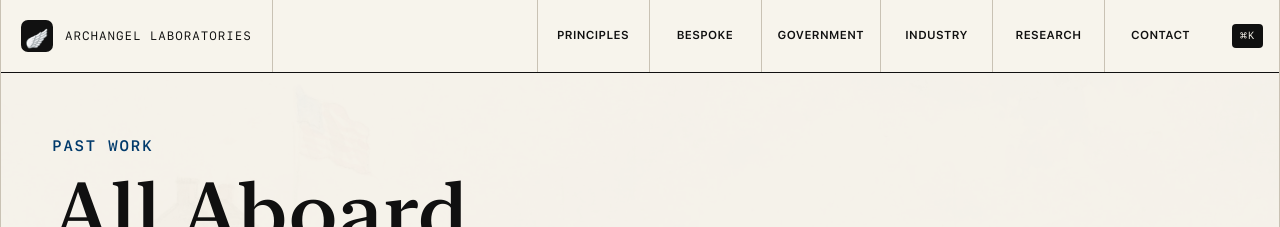
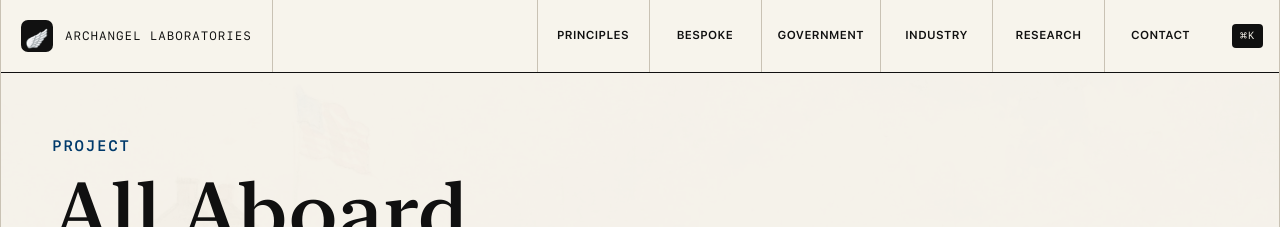
Before and after one commit to ryanrclewis/archangel, a Next.js app: page /projects/all-aboard in a window 1280 px wide. Shown: the top 227 px of the page. Built offline with nearby package versions, Linux system fonts and the light colour scheme.

Commit message:
removed legacy folder structure

```diff
--- a/app/data/projects.ts
+++ b/app/data/projects.ts
@@ -10,7 +10,6 @@ export type ProjectClient = {
 export type Project = {
   id: string;
   name: string;
-  folder: "Our Work" | "Past Work" | "Archangel";
   type: string;
   status: ProjectStatus;
   description: string;
@@ -30,7 +29,6 @@ export const projects: Project[] = [
   {
     id: "saintstombs",
     name: "SaintsTombs",
-    folder: "Our Work",
     type: "Web Application",
     status: "LIVE",
     url: "https://saintstombs.com",
@@ -42,7 +40,6 @@ export const projects: Project[] = [
   {
     id: "mithril",
     name: "Mithril",
-    folder: "Our Work",
     type: "Docker / Networking",
     status: "LIVE",
     url: "https://github.com/ryanrclewis/mithril",
@@ -54,7 +51,6 @@ export const projects: Project[] = [
   {
     id: "heirloom",
     name: "Heirloom",
-    folder: "Our Work",
     type: "Web Application",
     status: "IN PROGRESS",
     url: "https://heirloom-two.vercel.app/login",
@@ -65,7 +61,6 @@ export const projects: Project[] = [
   {
     id: "crisis-catalog",
     name: "Crisis Catalog",
-    folder: "Our Work",
     type: "Web Application",
     status: "IN PROGRESS",
     url: "https://crisis-catalog.pages.dev/",
@@ -76,7 +71,6 @@ export const projects: Project[] = [
   {
     id: "psalm113-3",
     name: "Psalm 113:3",
-    folder: "Our Work",
     type: "Web Visualization",
     status: "IN PROGRESS",
     url: "https://github.com/ryanrclewis/psalm113-3",
@@ -87,7 +81,6 @@ export const projects: Project[] = [
   {
     id: "pantrie",
     name: "Pantrie",
-    folder: "Our Work",
     type: "Docker / CLI Tool",
     status: "IN PROGRESS",
     url: "https://github.com/ryanrclewis/pantrie",
@@ -98,7 +91,6 @@ export const projects: Project[] = [
   {
     id: "gm",
     name: "General Motors",
-    folder: "Past Work",
     type: "Experience Architecture",
     status: "COMPLETED",
     launchDate: "May 2025",
@@ -111,7 +103,6 @@ export const projects: Project[] = [
   {
     id: "nsfm",
     name: "National Sci-Fi Museum",
-    folder: "Past Work",
     type: "iOS Application",
     status: "COMPLETED",
     launchDate: "Feb 2025",
@@ -129,7 +120,6 @@ export const projects: Project[] = [
   {
     id: "lwt",
     name: "Long Walk Technologies",
-    folder: "Past Work",
     type: "Web Development",
     status: "COMPLETED",
     launchDate: "Dec 2024",
@@ -146,7 +136,6 @@ export const projects: Project[] = [
   {
     id: "stellantis",
     name: "Stellantis",
-    folder: "Past Work",
     type: "Experience Architecture",
     status: "COMPLETED",
     launchDate: "Jan 2022",
@@ -159,7 +148,6 @@ export const projects: Project[] = [
   {
     id: "coetic",
     name: "CoeticHR",
-    folder: "Past Work",
     type: "Web Redesign",
     status: "COMPLETED",
     launchDate: "Oct 2020",
@@ -176,7 +164,6 @@ export const projects: Project[] = [
   {
     id: "people-science",
     name: "People Science",
-    folder: "Past Work",
     type: "Web Experience",
     status: "COMPLETED",
     launchDate: "Oct 2020",
@@ -193,7 +180,6 @@ export const projects: Project[] = [
   {
     id: "effective-ministry-360",
     name: "Effective Ministry 360",
-    folder: "Past Work",
     type: "Product Experience",
     status: "COMPLETED",
     launchDate: "Oct 2020",
@@ -209,7 +195,6 @@ export const projects: Project[] = [
   {
     id: "woether",
     name: "Woether",
-    folder: "Past Work",
     type: "Web Application",
     status: "COMPLETED",
     launchDate: "Oct 2020",
@@ -225,7 +210,6 @@ export const projects: Project[] = [
   {
     id: "finer-dining",
     name: "Finer Dining",
-    folder: "Past Work",
     type: "UX / Product Design",
     status: "COMPLETED",
     launchDate: "May 2019",
@@ -243,7 +227,6 @@ export const projects: Project[] = [
   {
     id: "dsl",
     name: "Digital Scholarship Lab",
-    folder: "Past Work",
     type: "Web Redesign",
     status: "COMPLETED",
     launchDate: "Dec 2018",
@@ -260,7 +243,6 @@ export const projects: Project[] = [
   {
     id: "h2home",
     name: "H2home",
-    folder: "Past Work",
     type: "Product Design",
     status: "COMPLETED",
     launchDate: "Mon YYYY",
@@ -276,7 +258,6 @@ export const projects: Project[] = [
   {
     id: "soundwriting",
     name: "Soundwriting",
-    folder: "Past Work",
     type: "Interface Design",
     status: "COMPLETED",
     launchDate: "Aug 2018",
@@ -293,7 +274,6 @@ export const projects: Project[] = [
   {
     id: "all-aboard",
     name: "All Aboard",
-    folder: "Past Work",
     type: "Game Prototype",
     status: "COMPLETED",
     launchDate: "Jun 2018",
@@ -311,7 +291,6 @@ export const projects: Project[] = [
   {
     id: "coetic-3",
     name: "Coetic Website 3.0",
-    folder: "Past Work",
     type: "Web Redesign",
     status: "COMPLETED",
     launchDate: "Aug 2019",
@@ -327,7 +306,6 @@ export const projects: Project[] = [
   {
     id: "michigan-avenue-2030",
     name: "Michigan Avenue 2030",
-    folder: "Past Work",
     type: "Human-Centered Research",
     status: "COMPLETED",
     launchDate: "May 2019",
@@ -344,7 +322,6 @@ export const projects: Project[] = [
   {
     id: "global-payment-network",
     name: "Global Payment Network",
-    folder: "Past Work",
     type: "Research Project",
     status: "COMPLETED",
     launchDate: "Apr 2019",
@@ -360,7 +337,6 @@ export const projects: Project[] = [
   {
     id: "jane-the-brain",
     name: "Jane The Brain",
-    folder: "Past Work",
     type: "Campaign Design",
     status: "COMPLETED",
     launchDate: "Mon YYYY",
@@ -378,7 +354,6 @@ export const projects: Project[] = [
   {
     id: "allo-redesign",
     name: "Allo Redesign",
-    folder: "Past Work",
     type: "UX Concept",
     status: "COMPLETED",
     launchDate: "Mon YYYY",
@@ -395,7 +370,6 @@ export const projects: Project[] = [
   {
     id: "fiop-modernization",
     name: "Food Inspections Online Postings",
-    folder: "Past Work",
     type: "Government Modernization",
     status: "COMPLETED",
     launchDate: "Apr 2025",
@@ -409,7 +383,6 @@ export const projects: Project[] = [
   {
     id: "wrrs-modernization",
     name: "Well Record Retrieval System",
-    folder: "Past Work",
     type: "Government Modernization",
     status: "COMPLETED",
     launchDate: "Apr 2025",
@@ -422,7 +395,6 @@ export const projects: Project[] = [
   }, {
     id: "opcert-modernization",
     name: "Operator Training and Certification Information System (OTCIS / OpCert)",
-    folder: "Past Work",
     type: "Government Modernization",
     status: "IN PROGRESS",
     launchDate: "",
@@ -436,7 +408,6 @@ export const projects: Project[] = [
   {
     id: "burn-permits-modernization",
     name: "Burn Permits",
-    folder: "Past Work",
     type: "Government Modernization",
     status: "COMPLETED",
     launchDate: "Apr 2025",
@@ -450,7 +421,6 @@ export const projects: Project[] = [
   {
     id: "icdb-modernization",
     name: "Intentional Conversation Database (ICDB)",
-    folder: "Past Work",
     type: "Government Modernization",
     status: "IN PROGRESS",
     description:
@@ -466,7 +436,6 @@ export const projects: Project[] = [
   {
     id: "fish-modernization",
     name: "Fisheries Information System Hub (FISH)",
-    folder: "Past Work",
     type: "Government Modernization",
     status: "IN PROGRESS",
     description:
@@ -482,7 +451,6 @@ export const projects: Project[] = [
   {
     id: "wwat-modernization",
     name: "Water Withdrawal Assessment Tool (WWAT)",
-    folder: "Past Work",
     type: "Government Modernization",
     status: "COMPLETED",
     launchDate: "Apr 2025",
@@ -499,7 +467,6 @@ export const projects: Project[] = [
   {
     id: "mif-modernization",
     name: "Michigan Forest Inventory (MiFI)",
-    folder: "Past Work",
     type: "Government Digital Platform",
     status: "IN PROGRESS",
     description:
@@ -515,7 +482,6 @@ export const projects: Project[] = [
   {
     id: "miehdwis",
     name: "MIEHDWIS",
-    folder: "Past Work",
     type: "Government Digital Platform",
     status: "IN PROGRESS",
     description:
@@ -531,7 +497,6 @@ export const projects: Project[] = [
   {
     id: "digital-standards",
     name: "Digtial Standards",
-    folder: "Past Work",
     type: "Design System",
     status: "IN PROGRESS",
     description:
@@ -547,7 +512,6 @@ export const projects: Project[] = [
   {
     id: "digital-guidelines",
     name: "Digital Guidelines",
-    folder: "Past Work",
     type: "Design System",
     status: "IN PROGRESS",
     description:
@@ -563,7 +527,6 @@ export const projects: Project[] = [
   {
     id: "one-state-one-brand",
     name: "One State, One Brand",
-    folder: "Past Work",
     type: "GovernmentExperience Architecture",
     status: "IN PROGRESS",
     description:
@@ -579,7 +542,6 @@ export const projects: Project[] = [
   {
     id: "portfolio",
     name: "Portfolio",
-    folder: "Past Work",
     type: "Portfolio Website",
     status: "LIVE",
     url: "http://ryanrclewis.family",
@@ -590,7 +552,6 @@ export const projects: Project[] = [
   {
     id: "contact",
     name: "Contact",
-    folder: "Archangel",
     type: "Info",
     status: "ONLINE",
     url: "mailto:contact@archangel-labs.com",
--- a/app/page.tsx
+++ b/app/page.tsx
@@ -4,8 +4,9 @@ import { ProjectClients } from "@/app/components/ProjectClients";
 import Typewriter from "./components/Typewriter";
 import { getProjectLaunchLabel, projects, type Project } from "./data/projects";
 
-const ourWork = projects.filter((project) => project.folder === "Our Work");
-const pastWork = projects.filter((project) => project.folder === "Past Work");
+const firstCompletedIndex = projects.findIndex((project) => project.status === "COMPLETED");
+const ourWork = firstCompletedIndex >= 0 ? projects.slice(0, firstCompletedIndex) : projects;
+const pastWork = firstCompletedIndex >= 0 ? projects.slice(firstCompletedIndex).filter((project) => project.id !== "contact") : [];
 const publicSystems = pastWork.filter(
   (project) => project.type.includes("Government") || project.type.includes("Design System"),
 );
--- a/app/projects/[slug]/page.tsx
+++ b/app/projects/[slug]/page.tsx
@@ -49,7 +49,7 @@ export default async function ProjectPage({ params }: RouteProps) {
 
       <article className="project-detail">
         <header className="detail-hero">
-          <p className="eyebrow">{project.folder}</p>
+          <p className="eyebrow">Project</p>
           <h1>{project.name}</h1>
           <div className="detail-meta">
             <span>{project.type}</span>
```
